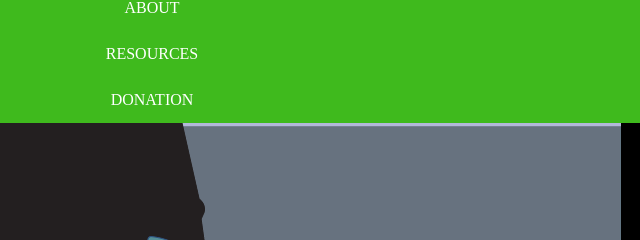
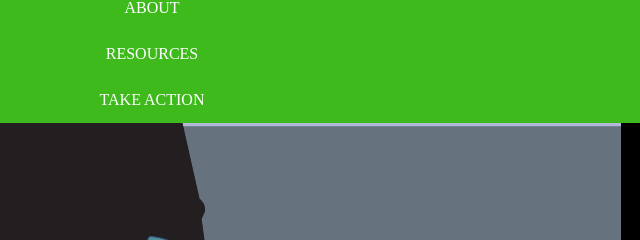
Before and after one commit to sharica31s/LIBYA, a plain HTML site: page index.html in a window 1280 px wide. Shown: the part 251-491 px from the top of the page, 488-1128 px from the left. Drawn offline with Linux system fonts and the light colour scheme.

Commit message:
Update index.html

```diff
--- a/index.html
+++ b/index.html
@@ -55,7 +55,7 @@ li a:hover {
 <li><a href="Libya.html">HOME </a></li>
 <li><a href="page2.html">ABOUT</a></li>
  <li><a href="page4.html">RESOURCES</a></li>
-    <li><a href="page5.html">DONATION</a></li>
+    <li><a href="page5.html">TAKE ACTION</a></li>
   </ul>
         </body>
 
```
